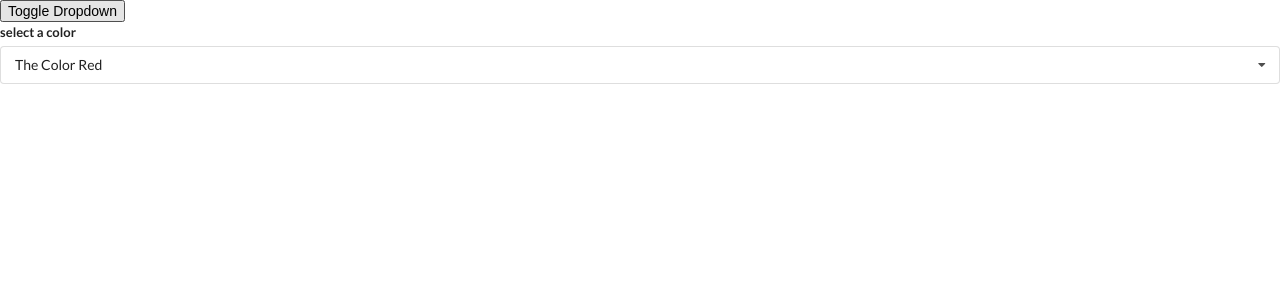
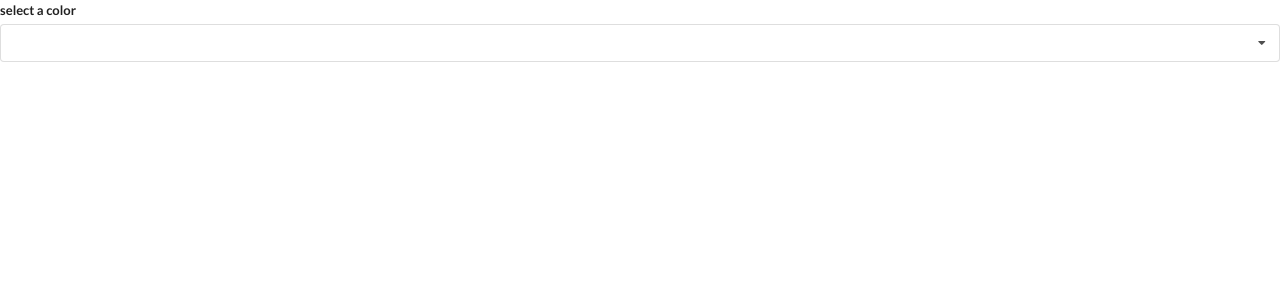
Before and after one commit to brian4548/widgets, a React (Create React App) app: page / in a window 1280 px wide. Shown: the top 300 px of the page. Built offline with nearby package versions, Linux system fonts and the light colour scheme.

Commit message:
added a translate component by reusing the dropdown. for tomorrow.

```diff
--- a/src/App.js
+++ b/src/App.js
@@ -2,6 +2,7 @@
 import Accordion from "./Components/Accordion";
 import Search from "./Components/Search";
 import Dropdown from "./Components/Dropdown";
+import Translate from "./Components/Translate";
 
 const items = [
   {
@@ -35,23 +36,10 @@
 
 export default () => {
   const [selected, setSelected] = useState(options[0]);
-  const [showDropdown, setShowDropdown] = useState(true);
 
   return (
     <div>
-      <button
-        onClick={() => {
-          setShowDropdown(!showDropdown);
-        }}
-      >
-        Toggle Dropdown
-      </button>
-      {showDropdown ?
-        <Dropdown
-        selected={selected}
-        onSelectedChange={setSelected}
-        options={options}
-      /> : null}
+      <Translate />
     </div>
   );
 };
--- a/src/Components/Dropdown.js
+++ b/src/Components/Dropdown.js
@@ -5,19 +5,12 @@
   const ref = useRef()
 
   useEffect(() => {
-
-    const onBodyClick = (event) => {
+    document.body.addEventListener("click", (event) => {
       if(ref.current.contains(event.target)) {
         return;
       }
       setOpen(false);
-    }
-
-    document.body.addEventListener("click", onBodyClick)
-
-    return () => {
-      document.body.addEventListener("click", onBodyClick)
-    }
+    }, {capture: true});
   }, []);
 
   const renderedOptions = options.map((option) => {
--- /dev/null
+++ b/src/Components/Translate.js
@@ -0,0 +1,32 @@
+import React, { useState } from "react";
+import Dropdown from "./Dropdown";
+
+const options = [
+  {
+    language: "Afrikaans",
+    value: "af",
+  },
+  {
+    label: "Arabic",
+    value: "ar",
+  },
+  {
+    label: "Hindi",
+    value: "hi",
+  },
+];
+
+const Translate = () => {
+  const [language, setLanguage] = useState(options[0]);
+  return (
+    <div>
+      <Dropdown
+        selected={language}
+        onSelectedChange={setLanguage}
+        options={options}
+      />
+    </div>
+  );
+};
+
+export default Translate;
```
